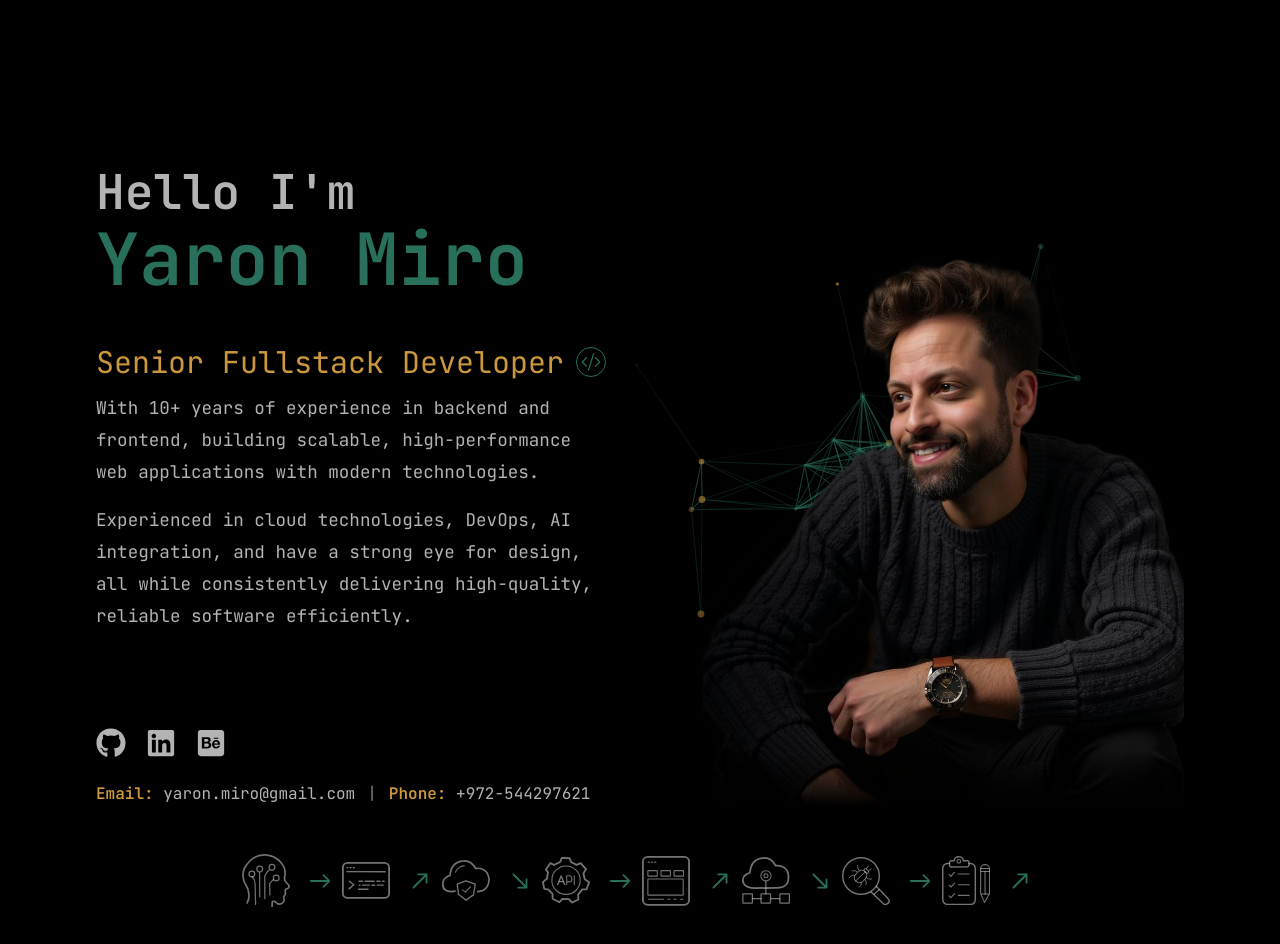
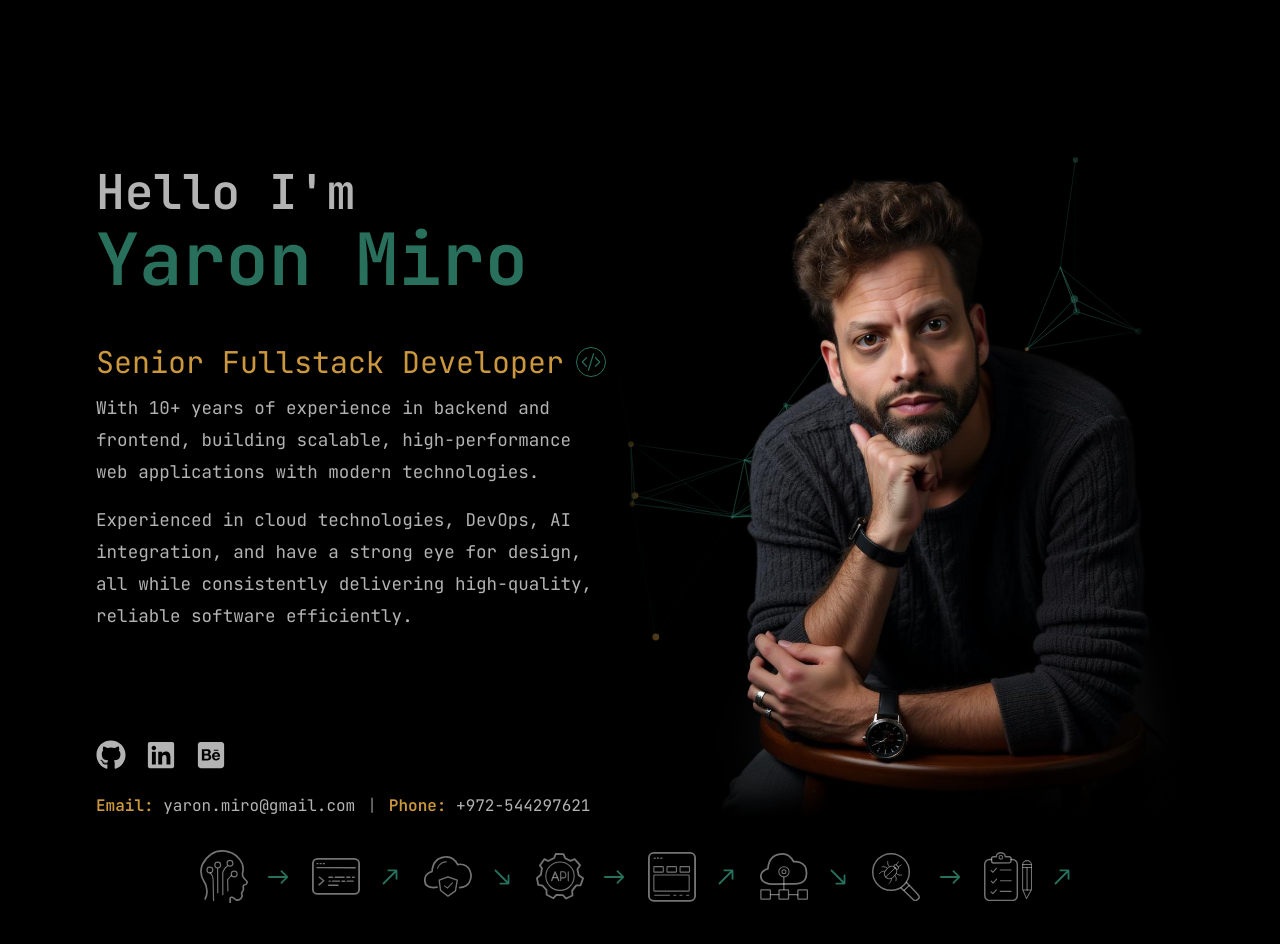
Before and after one commit to YaronMiro/ym-website, a Next.js app: page / in a window 1280 px wide. Shown: the part 100-1044 px from the top of the page. Built offline with nearby package versions, Linux system fonts and the light colour scheme.

Commit message:
fix hero layout and design 18

```diff
--- a/app/page.tsx
+++ b/app/page.tsx
@@ -6,7 +6,7 @@ import { BsCodeSlash } from "react-icons/bs";
 import Link from "next/link";
 import Social from "@/components/Social";
 import ParticlesContainer from '@/components/ParticlesContainer'
-import heroImage from '@/public/hero-image-2.png'
+import heroImage from '@/public/hero-image-1.png'
 import HeroIcons from "@/components/HeroIcons";
 import ResumeButtonDownload from "@/components/ResumeButtonDownload";
 
@@ -60,10 +60,10 @@ const Home: React.FC = () => {
         </div>
         {/* Image and particles */}
         <div className="relative flex flex-1 items-end justify-end mt-12 xl:mt-0 mb-8 xl:mb-0">
-          <ParticlesContainer className="absolute bottom-10 w-full h-full z-[-9999] xl:right-0 xl:left-0" />
+            <ParticlesContainer className="absolute bottom-10 top-0 xl:top-[-100px] right-0 left-0 z-[-9999]" />
             <div className="relative">
               <Image
-                className="w-auto h-auto xl:h-[550px]"
+                className="w-auto h-auto xl:h-[650px]"
                 src={heroImage}
                 alt="Image of Yaron Miro"
               />
@@ -72,13 +72,9 @@ const Home: React.FC = () => {
             </div>
         </div>
       </main>
-        <footer className="pt-6">
+        <footer className="flex justify-center bg-primary mt-8">
           {/* Icons */}
-          {/* <div className="h-[1px] bg-white/10 w-full"></div> */}
-          <div className="flex justify-center py-6">
-            <HeroIcons iconColor="stroke-white/45" arrowColor="text-accent" />
-          </div>
-          {/* <div className="h-[1px] bg-white/10 w-full mt-4"></div> */}
+          <HeroIcons iconColor="stroke-white/45" arrowColor="text-accent" />
         </footer>
       </div>
     </>
--- a/components/HeroIcons.tsx
+++ b/components/HeroIcons.tsx
@@ -1,8 +1,8 @@
 import * as React from "react"
+import { RxDividerVertical } from "react-icons/rx";
+import { IoIosArrowRoundForward } from "react-icons/io";
+import YmIcon, { IconName } from "@/components/YmIcon";
 
-import { IoIosArrowRoundForward } from "react-icons/io";
-import { RxDividerVertical } from "react-icons/rx";
-import YmIcon, { IconName } from "@/components/YmIcon";
 
 interface HeroIconsProps {
     iconColor: string;
@@ -23,11 +23,12 @@ export const icons: IconData[] = [
     { name: "cloud-balancer", arrowDirection: "rotate-45" },
     { name: "bug-tracker", arrowDirection: "rotate-0" },
     { name: "todo-list", arrowDirection: "-rotate-45" },
+
 ];
 
 const HeroIcons: React.FC<HeroIconsProps> = ({ iconColor, arrowColor }) => {
     return (
-        <div className={`${iconColor} grid grid-cols-4 md:grid-cols-8 gap-x-2 xl:gap-x-1 gap-y-5 xl:gap-y-0`}>
+        <div className={`${iconColor} grid grid-cols-4 md:grid-cols-8 gap-x-2 xl:gap-x-4 gap-y-5 xl:gap-y-0`}>
             {icons.map(({ name, arrowDirection}) => {
                 return (
                     <div key={name} className="flex items-center">
```
Also changed, not shown: public/hero-image-1.png (added).
